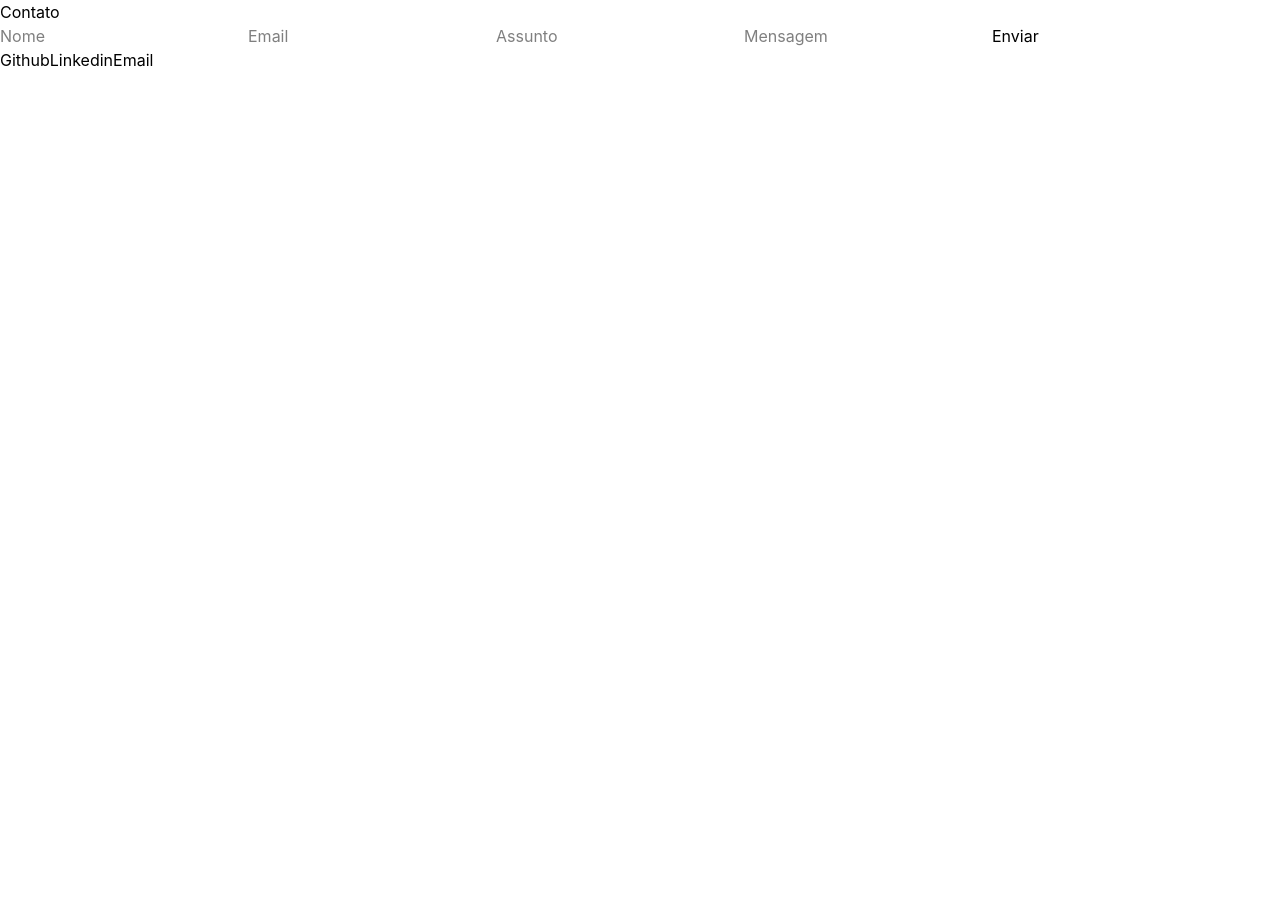
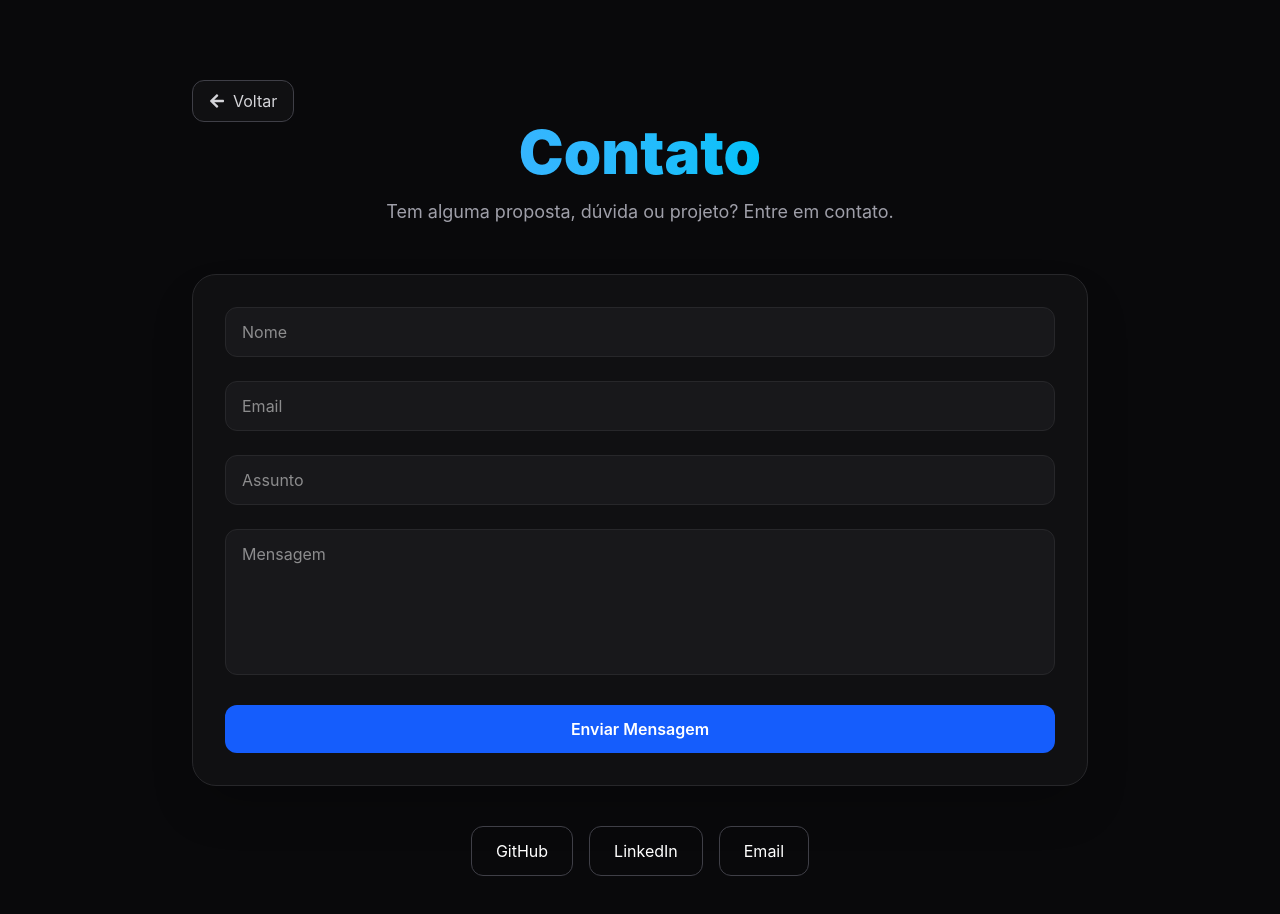
Before and after one commit to GustavoCamargo0/portifolio, a React (Vite) app: page /contato in a window 1280 px wide. Shown: the top 914 px of the page. Before the commit the page ends 800 px from the top, so only its background shows below. Built offline with nearby package versions, Linux system fonts and the light colour scheme.

Commit message:
Funções extras, badges personalizadas, pagina contato feita com emailjs funcionando e textos atualizados

```diff
--- a/index.html
+++ b/index.html
@@ -4,7 +4,7 @@
     <meta charset="UTF-8" />
     <link rel="icon" type="image/svg+xml" href="/favicon.svg" />
     <meta name="viewport" content="width=device-width, initial-scale=1.0" />
-    <title>portifolio</title>
+    <title>Portifólio</title>
   </head>
   <body>
     <div id="root"></div>
--- a/package.json
+++ b/package.json
@@ -10,6 +10,7 @@
     "preview": "vite preview"
   },
   "dependencies": {
+    "@emailjs/browser": "^4.4.1",
     "@tailwindcss/vite": "^4.3.0",
     "react": "^19.2.6",
     "react-dom": "^19.2.6",
--- a/src/components/ListaProjetos.jsx
+++ b/src/components/ListaProjetos.jsx
@@ -1,13 +1,15 @@
 import CardProjeto from "./CardProjeto";
 import projetos from "../data/projetos";
+import Voltar from "./Voltar";
 
 export default function ListaProjetos() {
   return (
     <section
       id="projetos"
-      className="bg-zinc-950 text-white py-24"
+      className="bg-zinc-950 text-white py-6"
     >
-      <div className="max-w-7xl mx-auto px-6">
+      <div className="max-w-7xl mx-auto px-6 space-y-6">
+        <Voltar lugar={'/'} />
         <div className="mb-12">
           <span className="text-blue-400 font-semibold tracking-wider">
             PORTFÓLIO
--- /dev/null
+++ b/src/components/Voltar.jsx
@@ -0,0 +1,38 @@
+import { useState } from 'react'
+import { FaArrowLeft } from "react-icons/fa";
+import { useNavigate } from "react-router-dom";
+
+function Voltar({ lugar }) {
+
+    const navigate = useNavigate();
+    return (
+        <>
+            <button
+            onClick={() => navigate(lugar)}
+            className="
+                inline-flex
+                items-center
+                gap-2
+                px-4
+                py-2
+                rounded-xl
+                border
+                border-zinc-700
+                bg-zinc-900/50
+                text-zinc-300
+                hover:bg-zinc-800
+                hover:border-blue-500
+                hover:text-blue-400
+                transition-all
+                duration-300
+                cursor-pointer
+                group
+            ">
+                <FaArrowLeft className="transition-transform duration-300 group-hover:-translate-x-1" />
+                Voltar
+            </button>
+        </>
+    )
+}
+
+export default Voltar;
--- a/src/data/projetos.js
+++ b/src/data/projetos.js
@@ -22,7 +22,7 @@ const projetos = [
     nome: "App Ticket Cantina",
     descrição: "Aplicação para gerenciamento de tickets e pedidos em cantina escolar.",
     img: "/images/cantina.png",
-    techs: ["React Native", "JavaScript", "Supabase"],
+    techs: ["ReactNative", "JavaScript", "Supabase"],
     github: "https://github.com/GustavoCamargo0/AppTicketCatina",
     descDetalhada:
       "Aplicação desenvolvida para auxiliar no gerenciamento de pedidos e tickets de uma cantina escolar. O sistema permite registrar solicitações, acompanhar o andamento dos pedidos e organizar o fluxo de atendimento de forma prática e intuitiva.",
--- a/src/pages/Contato.jsx
+++ b/src/pages/Contato.jsx
@@ -1,23 +1,224 @@
-import { useState } from 'react'
+import { useState } from "react";
+import Voltar from "../components/Voltar";
+import emailjs from "@emailjs/browser";
 
 function Contato() {
 
+  const [form, setForm] = useState({
+    name: "",
+    email: "",
+    title: "",
+    message: "",
+  });
 
+  const enviarEmail = (e) => {
+    e.preventDefault();
+
+    emailjs.send(
+      "service_drstq7z",
+      "template_3dcfaga",
+      form,
+      "XqNLci1CnN3Rl7M98")
+      .then(() => {
+        alert("Mensagem enviada!");
+        setForm({
+          name: "",
+          email: "",
+          title: "",
+          message: "",
+        })
+      })
+      .catch((error) => {
+        console.error(error);
+      });
+  }
   return (
-    <>
-     <h1>Contato</h1>
-      <form>
-        <input type="text" placeholder="Nome" />
-        <input type="text" placeholder="Email" />
-        <input type="text" placeholder="Assunto" />
-        <input type="text" placeholder="Mensagem" />
-        <button type='submit'>Enviar</button>
-      </form>
-      <a href="https://github.com/GustavoCamargo0">Github</a>
-      <a href="https://www.linkedin.com/in/gustavo-camargo-2a617a386/">Linkedin</a>
-      <a href="mailto:gustavo.fscamargo08@gmail.com">Email</a>
-    </>
-  )
+    <section className="min-h-screen bg-zinc-950 text-white py-20 px-6">
+      <div className="max-w-4xl mx-auto">
+        <Voltar lugar={'/'} />
+        <div className="mb-12 text-center">
+          <h1
+            className="
+              text-5xl
+              md:text-6xl
+              font-black
+              bg-gradient-to-r
+              from-blue-400
+              to-cyan-400
+              bg-clip-text
+              text-transparent
+            "
+          >
+            Contato
+          </h1>
+
+          <p className="text-zinc-400 mt-4 text-lg">
+            Tem alguma proposta, dúvida ou projeto? Entre em contato.
+          </p>
+        </div>
+
+        <div
+          className="
+            bg-zinc-900/50
+            border
+            border-zinc-800
+            rounded-3xl
+            p-8
+            shadow-2xl
+          "
+        >
+          <form className="space-y-6" onSubmit={enviarEmail}>
+            <input
+              type="text"
+              placeholder="Nome"
+              value={form.name}
+              className="
+                w-full
+                bg-zinc-900
+                border
+                border-zinc-800
+                rounded-xl
+                px-4
+                py-3
+                outline-none
+                focus:border-blue-500
+                transition
+              "
+              onChange={(e) => setForm({ ...form, name: e.target.value })}
+            />
+
+            <input
+              type="email"
+              placeholder="Email"
+              value={form.email}
+              className="
+                w-full
+                bg-zinc-900
+                border
+                border-zinc-800
+                rounded-xl
+                px-4
+                py-3
+                outline-none
+                focus:border-blue-500
+                transition
+              "
+              onChange={(e) => setForm({ ...form, email: e.target.value })}
+            />
+
+            <input
+              type="text"
+              placeholder="Assunto"
+              value={form.title}
+              className="
+                w-full
+                bg-zinc-900
+                border
+                border-zinc-800
+                rounded-xl
+                px-4
+                py-3
+                outline-none
+                focus:border-blue-500
+                transition
+              "
+              onChange={(e) => setForm({ ...form, title: e.target.value })}
+            />
+
+            <textarea
+              placeholder="Mensagem"
+              value={form.message}
+              rows="5"
+              className="
+                w-full
+                bg-zinc-900
+                border
+                border-zinc-800
+                rounded-xl
+                px-4
+                py-3
+                outline-none
+                resize-none
+                focus:border-blue-500
+                transition
+              "
+              onChange={(e) => setForm({ ...form, message: e.target.value })}
+            />
+
+            <button
+              type="submit"
+              className="
+                w-full
+                py-3
+                rounded-xl
+                bg-blue-600
+                hover:bg-blue-700
+                transition
+                font-semibold
+                cursor-pointer
+              "
+            >
+              Enviar Mensagem
+            </button>
+          </form>
+        </div>
+
+        <div className="flex flex-wrap justify-center gap-4 mt-10">
+          <a
+            href="https://github.com/GustavoCamargo0"
+            target="_blank"
+            rel="noreferrer"
+            className="
+              px-6
+              py-3
+              rounded-xl
+              border
+              border-zinc-700
+              hover:border-blue-500
+              hover:text-blue-400
+              transition
+            "
+          >
+            GitHub
+          </a>
+
+          <a
+            href="https://www.linkedin.com/in/gustavo-camargo-2a617a386/"
+            target="_blank"
+            rel="noreferrer"
+            className="
+              px-6
+              py-3
+              rounded-xl
+              border
+              border-zinc-700
+              hover:border-blue-500
+              hover:text-blue-400
+              transition
+            "
+          >
+            LinkedIn
+          </a>
+
+          <a
+            href="mailto:gustavo.fscamargo08@gmail.com"
+            className="
+              px-6
+              py-3
+              rounded-xl
+              border
+              border-zinc-700
+              hover:border-blue-500
+              hover:text-blue-400
+              transition
+            "
+          >
+            Email
+          </a>
+        </div>
+      </div>
+    </section>
+  );
 }
 
 export default Contato;
--- a/src/pages/IndividualPro.jsx
+++ b/src/pages/IndividualPro.jsx
@@ -1,4 +1,5 @@
 import { useParams } from "react-router-dom";
+import Voltar from "../components/Voltar";
 import projetos from "../data/projetos";
 
 export default function IndividualPro() {
@@ -19,6 +20,7 @@ export default function IndividualPro() {
   return (
     <section className="min-h-screen bg-zinc-950 text-white py-16">
       <div className="max-w-6xl mx-auto px-6 space-y-10">
+        <Voltar lugar={'/projetos'} />
 
         <img
           src={projeto.img}
```
Also changed, not shown: src/components/CardProjeto.jsx (+15 -11 lines), src/data/Stacks.jsx (added, +87 -0 lines), src/pages/Home.jsx (+10 -9 lines), 1 other file (tests, documents, lock files or other folders).
